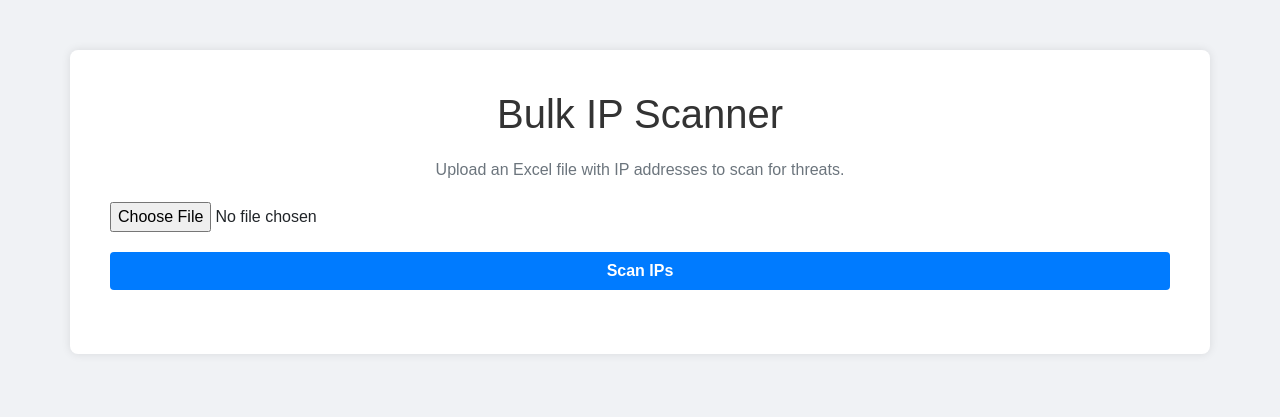
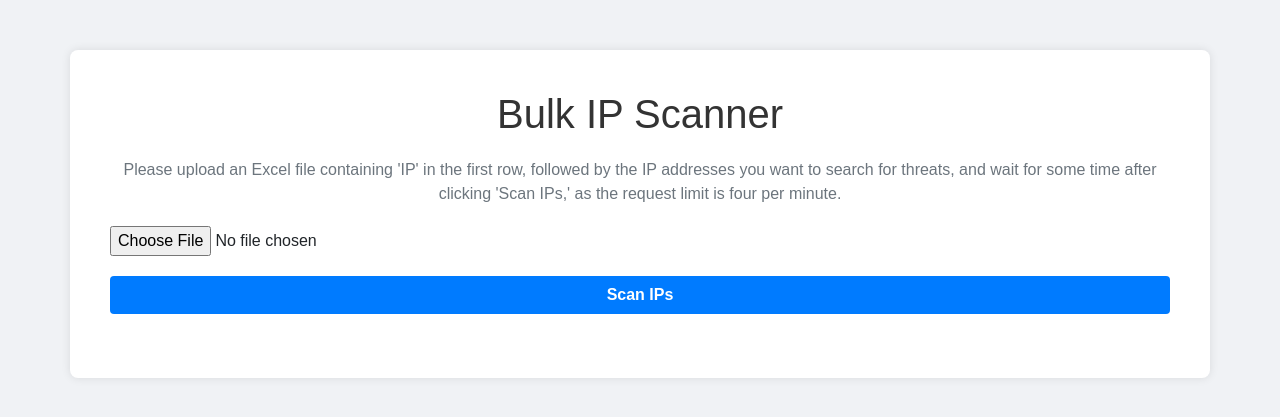
Before and after one commit to DE3PANS1U/Virustotal_automate_file, a Flask app: page / in a window 1280 px wide. Shown: the top 417 px of the page. Run offline with Flask 3, Linux system fonts and the light colour scheme; some libraries are stand-ins or nearby versions.

Commit message:
Update index.html

```diff
--- a/templates/index.html
+++ b/templates/index.html
@@ -38,7 +38,7 @@
 <body>
     <div class="container">
         <h1>Bulk IP Scanner</h1>
-        <p class="text-center text-muted">Upload an Excel file with IP addresses to scan for threats.</p>
+        <p class="text-center text-muted">Please upload an Excel file containing 'IP' in the first row, followed by the IP addresses you want to search for threats, and wait for some time after clicking 'Scan IPs,' as the request limit is four per minute.</p>
         <form id="uploadForm" action="/scan_ips" method="post" enctype="multipart/form-data">
             <div class="file-upload text-center">
                 <input type="file" name="file" class="form-control-file">
@@ -46,31 +46,74 @@
             <button type="submit" class="btn btn-custom btn-block">Scan IPs</button>
         </form>
         <div id="result" class="text-center mt-4">
+            {% if message %}
+                <p>{{ message }}</p>
+            {% endif %}
             <!-- Result message here -->
         </div>
+        <div id="countdown" class="text-center mt-4" style="font-size: 24px; color: #007bff;"></div>
     </div>
     <script src="https://code.jquery.com/jquery-3.5.1.min.js"></script>
     <script src="https://cdn.jsdelivr.net/npm/sweetalert2@10"></script>
     <script>
-        // Add AJAX form submit for better UX
         $('#uploadForm').on('submit', function(e) {
             e.preventDefault();
             var formData = new FormData(this);
+
+            // First, estimate the time to complete the scan
             $.ajax({
-                url: '/scan_ips',
+                url: '/estimate_time',
                 type: 'POST',
                 data: formData,
                 processData: false,
                 contentType: false,
                 success: function(response) {
-                    $('#result').html(`<p>${response.message} Estimated time: ${response.estimated_time}.</p><a href="/download" class="btn btn-success">Download Results</a>`);
-                    Swal.fire('Success!', 'IP scan completed. You can download the results.', 'success');
+                    $('#result').html(`<p>${response.estimated_time}</p>`);
+                    var estimatedTime = response.estimated_time;
+                    startCountdown(estimatedTime);
+                    // After displaying the estimated time, start the scan
+                    $.ajax({
+                        url: '/scan_ips',
+                        type: 'POST',
+                        data: formData,
+                        processData: false,
+                        contentType: false,
+                        success: function(response) {
+                            $('#result').html(`
+                                <p>${response.message}</p>
+                                <a href="/download" class="btn btn-success">Download Results</a>
+                            `);
+                            Swal.fire('Success!', response.message, 'success');
+                        },
+                        error: function() {
+                            Swal.fire('Error!', 'An error occurred while scanning. Please try again.', 'error');
+                        }
+                    });
                 },
-                error: function(response) {
-                    Swal.fire('Error!', response.responseJSON.error || 'An error occurred.', 'error');
+                error: function() {
+                    Swal.fire('Error!', 'Failed to estimate time. Please try again.', 'error');
                 }
             });
         });
+        function startCountdown(estimatedTime) {
+            // Extract minutes and seconds from the estimated time string
+            var timeParts = estimatedTime.match(/(\d+)\s*minutes?\s*and\s*(\d+)\s*seconds?/);
+            var totalSeconds = parseInt(timeParts[1]) * 60 + parseInt(timeParts[2]);
+
+            var countdownElement = $('#countdown');
+
+            var interval = setInterval(function() {
+                if (totalSeconds <= 0) {
+                    clearInterval(interval);
+                    countdownElement.text("Countdown complete!");
+                } else {
+                    var minutes = Math.floor(totalSeconds / 60);
+                    var seconds = totalSeconds % 60;
+                    countdownElement.text(`Time left: ${minutes} minutes and ${seconds} seconds`);
+                    totalSeconds--;
+                }
+            }, 1000);
+        }
     </script>
 </body>
 </html>
```
